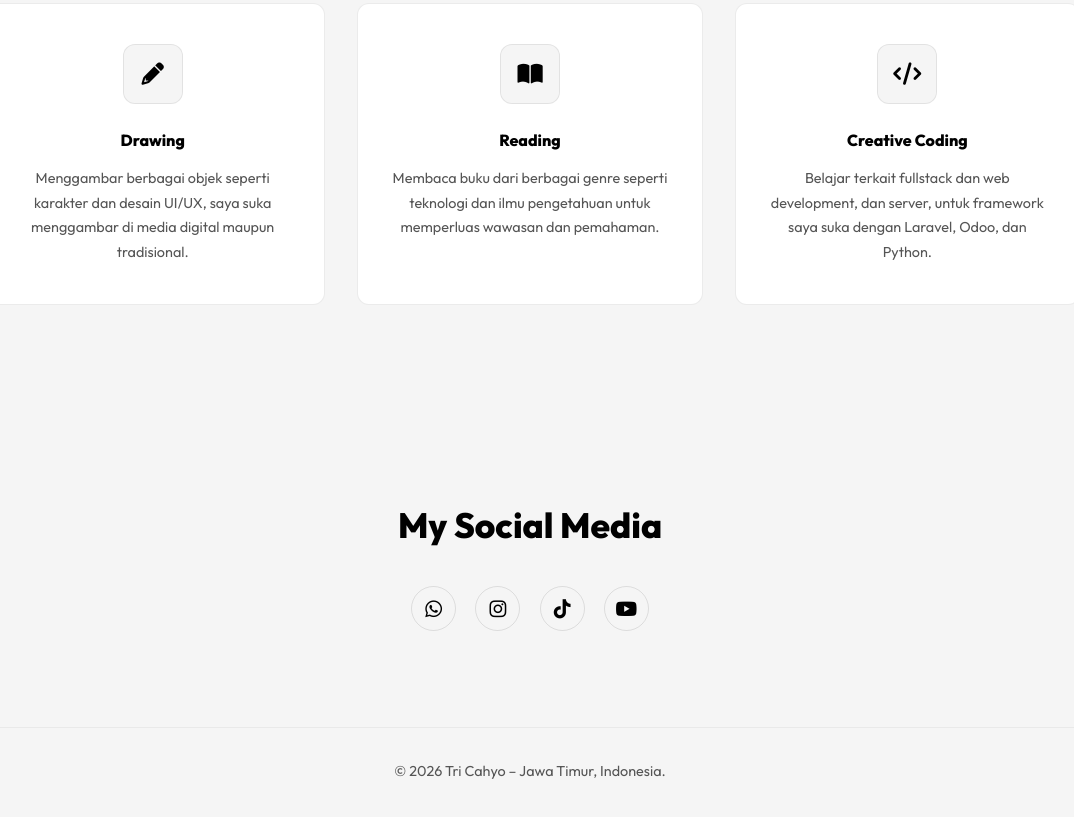
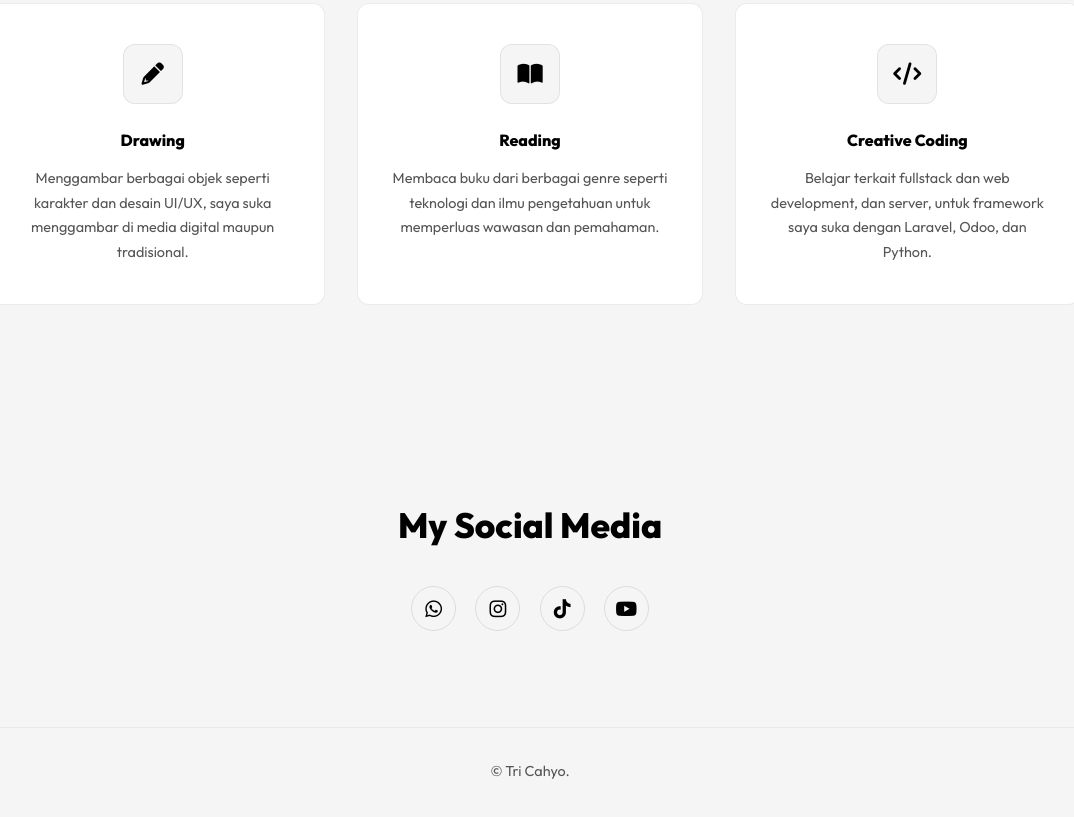
Before and after one commit to tricahyoedo/portofolio, a plain HTML site: page index.html in a window 1280 px wide. Shown: the part 4415-5232 px from the top of the page, without its empty margins (110-1184 px from the left). Drawn offline with Linux system fonts and the light colour scheme.

Commit message:
Tri cahyo

```diff
--- a/index.html
+++ b/index.html
@@ -367,7 +367,7 @@
 
         <div
             style="border-top: 1px solid rgba(0,0,0,0.05); padding-top: 2rem; font-size: 0.9rem; color: var(--text-secondary); font-weight: 500; text-align: center;">
-            &copy; 2026 Tri Cahyo &ndash; Jawa Timur, Indonesia.
+            &copy; Tri Cahyo.
         </div>
     </section>
 
```
Also changed, not shown: projects.html (+1 -1 lines).
